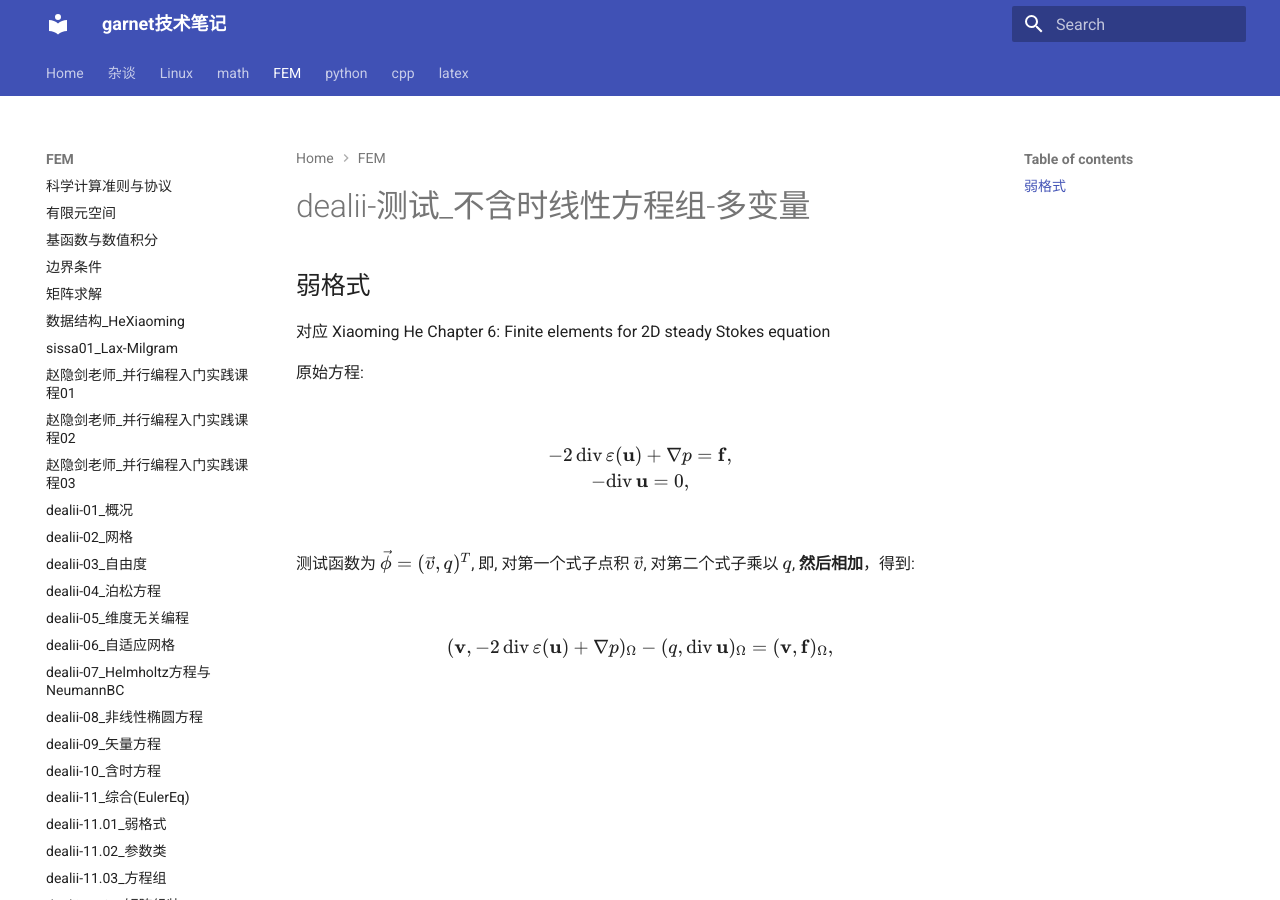
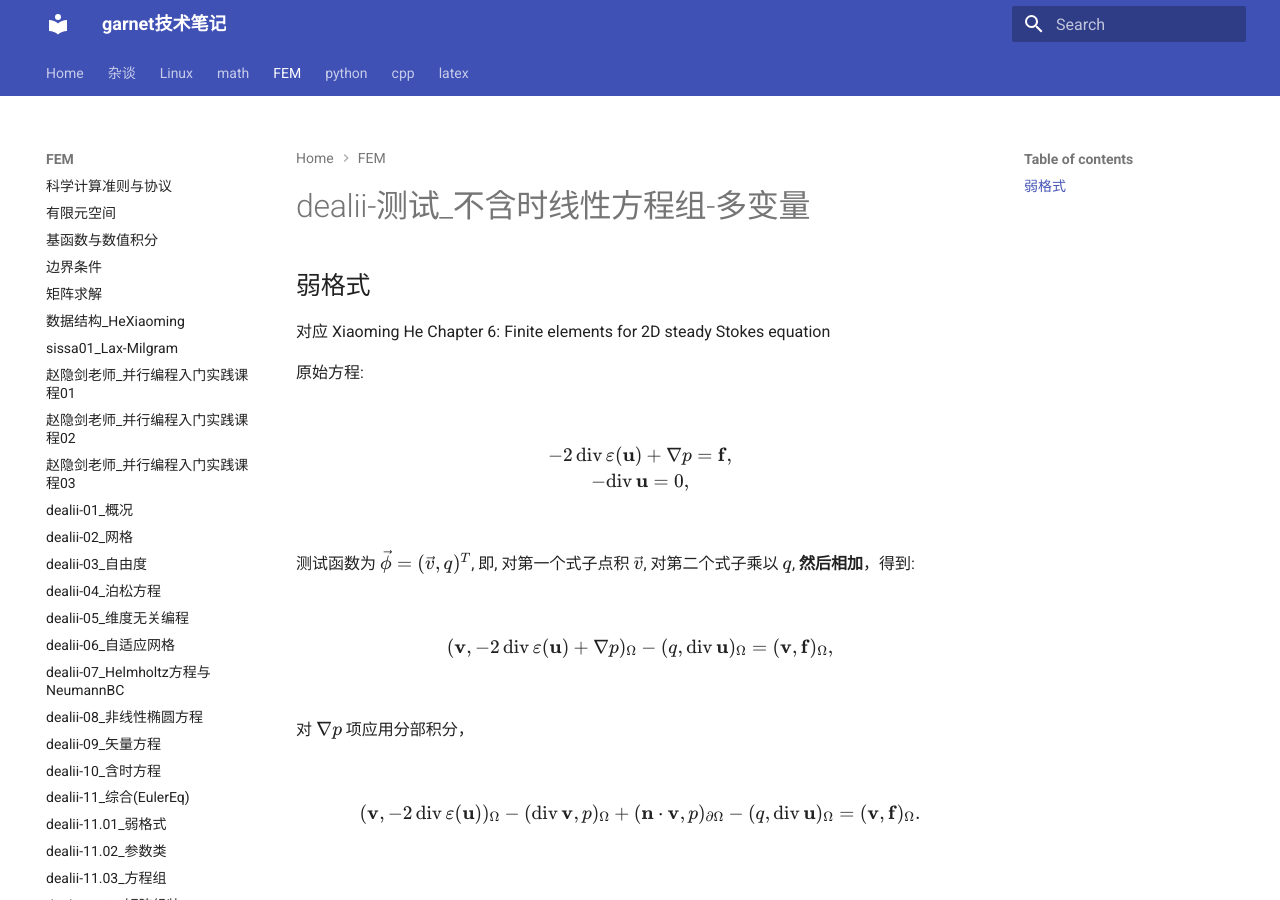
Before and after one commit to ymma98/technotes, an MkDocs documentation site: the page built from docs/FEM/dealii-测试_不含时线性方程组多变量.md, in a window 1280 px wide. Built offline with MkDocs 1.6.1 and Material for MkDocs 9.7.7, drawn with Linux system fonts in a browser that asks for light colours.

Commit message:
docs/FEM/dealii-测试_不含时线性方程组多变量.md updated from https://stackedit.cn/

```diff
--- a/docs/FEM/dealii-测试_不含时线性方程组多变量.md
+++ b/docs/FEM/dealii-测试_不含时线性方程组多变量.md
@@ -19,11 +19,16 @@ $$
 = (\mathbf{v}, \mathbf{f})_\Omega,
 $$
 
+对 $\nabla p$ 项应用分部积分，
 
+$$
+(\mathbf{v}, -2 \, \mathrm{div}\,\varepsilon(\mathbf{u}))_\Omega - (\mathrm{div}\,\mathbf{v}, p)_\Omega + (\mathbf{n}\cdot\mathbf{v}, p)_{\partial\Omega} - (q, \mathrm{div}\,\mathbf{u})_\Omega
+= (\mathbf{v}, \mathbf{f})_\Omega.
+$$
 
 
 
 <!--stackedit_data:
-eyJoaXN0b3J5IjpbLTU5NDQ2MzM0LDc4NDQxMzMzMiwtMTUzNj
-c2OTI0NiwtMTM1MDU5NzIzNiwtMTgxMTI3MDM4NV19
+eyJoaXN0b3J5IjpbLTIxMjk5MzYyNDMsNzg0NDEzMzMyLC0xNT
+M2NzY5MjQ2LC0xMzUwNTk3MjM2LC0xODExMjcwMzg1XX0=
 -->
```
